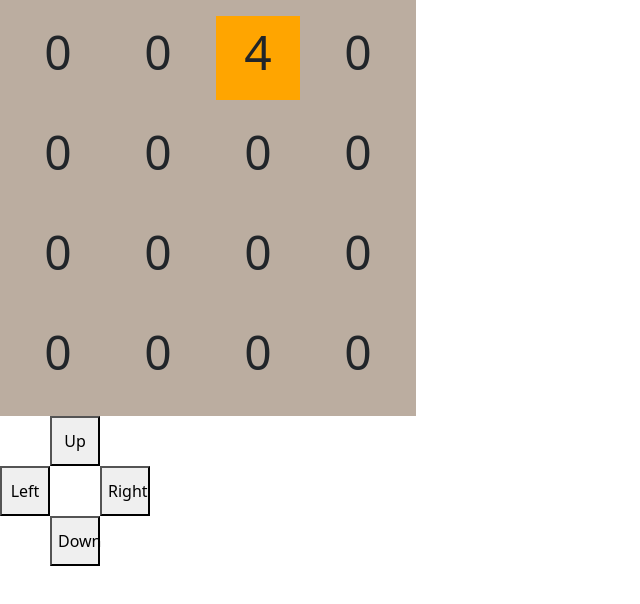
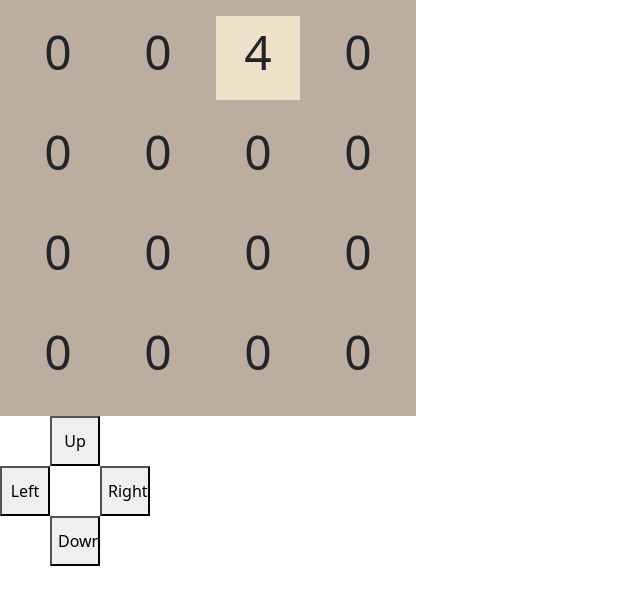
Before and after one commit to TrinityChristiana/2048, a React (Create React App) app: page / in a window 1280 px wide. Shown: the top 604 px of the page, without its empty margins (0-640 px from the left). Built offline with nearby package versions, Linux system fonts and the light colour scheme.

Commit message:
Added colors to 64

```diff
--- a/src/components/Tile/tile.scss
+++ b/src/components/Tile/tile.scss
@@ -1,10 +1,10 @@
 $colormap: (
   '2': #ede4da,
-  '4': orange,
-  '8': yellow,
-  '16': green,
-  '32': blue,
-  '64': purple,
+  '4': #eee1c9,
+  '8': #f3b379,
+  '16': #f79663,
+  '32': #f77d5f,
+  '64': #f75f3b,
   '128': pink,
   '256': cyan,
   '512': grey,
```
